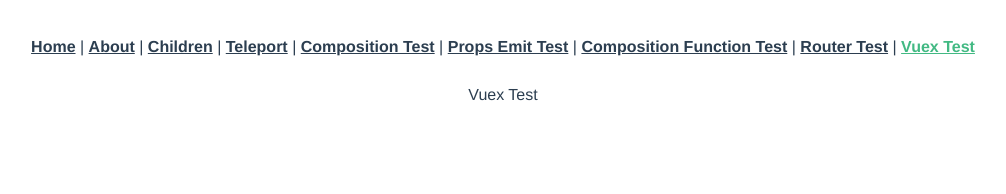
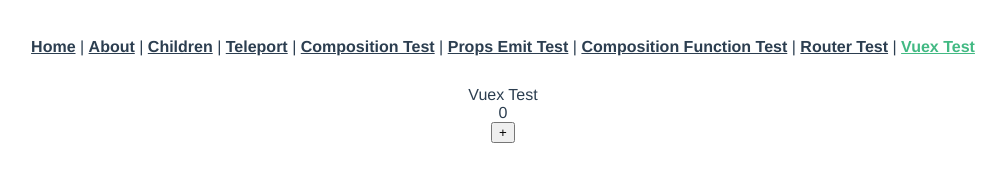
Before and after one commit to hidemiura1111/learning-vue3_cli, a Vue app: page /vuex-test in a window 1280 px wide. Shown: the top 194 px of the page, without its empty margins (137-1143 px from the left). Built offline with nearby package versions, Linux system fonts and the light colour scheme.

Commit message:
Vuex and Vue3

```diff
--- a/src/views/VuexTestView.vue
+++ b/src/views/VuexTestView.vue
@@ -1,10 +1,30 @@
 <template>
   <div>Vuex Test</div>
+  <div>{{ count }}</div>
+  <button @click="increment">+</button>
 </template>
 
 <script>
+import { computed } from 'vue'
+import { useStore } from 'vuex'
+
 export default {
+  setup() {
+    const store = useStore()
 
+    const count = computed(() => {
+      return store.state.count
+    })
+
+    const increment = () => {
+      store.commit('increment')
+    }
+
+    return {
+      count,
+      increment
+    }
+  }
 }
 </script>
 
```
